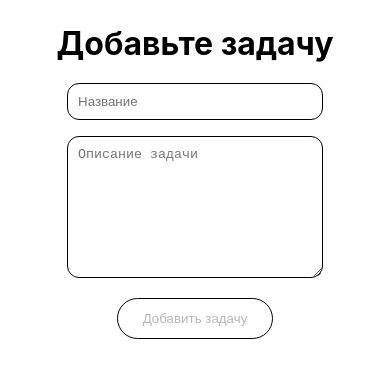
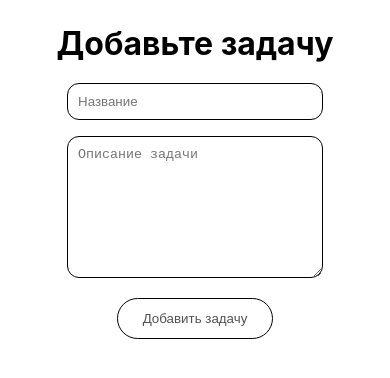
Before and after one commit to lighterboiii/adaptive-todo-list, a React (Create React App) app: page / in a window 390 px wide. Shown: the top 378 px of the page. Built offline with nearby package versions, Linux system fonts and the light colour scheme.

Commit message:
ref: стили

```diff
--- a/src/components/AddTask/AddTask.module.css
+++ b/src/components/AddTask/AddTask.module.css
@@ -41,10 +41,27 @@
   border: .5px black solid;
   padding: 12px 24px;
   min-width: 156px;
+  color: black;
+}
+
+.form__button:disabled {
+  color: rgb(82, 82, 82);
+  pointer-events: none;
+}
+
+.form__button:hover {
+  cursor: pointer;
+  transform: scale(1.1);
+  transition: transform .3s ease-in-out;
 }
 
 @media screen and (max-width: 768px) {
   .form__set {
     width: 100%;
   }
+
+  .form__button:hover {
+    cursor: pointer;
+    transform: none;
+  }
 }
--- a/src/components/AddTask/AddTask.tsx
+++ b/src/components/AddTask/AddTask.tsx
@@ -59,7 +59,7 @@ const AddTask: FC = () => {
         </textarea>
       </fieldset>
       <button
-        disabled={!inputValue && !description}
+        disabled={!inputValue}
         className={style.form__button}
       >
         Добавить задачу
--- a/src/components/Task/Task.module.css
+++ b/src/components/Task/Task.module.css
@@ -41,6 +41,12 @@
   margin: 0;
 }
 
+.task__checkbox:hover {
+  cursor: pointer;
+  transform: scale(1.1);
+  transition: transform .3s ease-in-out;
+}
+
 .task__label {
   position: absolute;
   right: 12px;
@@ -66,9 +72,25 @@
   color: black;
 }
 
+.task__deleteButton:hover {
+  cursor: pointer;
+  transform: scale(1.1);
+  transition: transform .3s ease-in-out;
+}
+
 @media screen and (max-width: 768px) {
   .task {
     min-width: 100%;
     height: 100%;
   }
+
+  .task__deleteButton:hover {
+    cursor: pointer;
+    transform: none;
+  }
+
+  .task__checkbox:hover {
+    cursor: pointer;
+    transform: none;
+  }
 }
--- a/src/components/TaskList/TaskList.module.css
+++ b/src/components/TaskList/TaskList.module.css
@@ -16,6 +16,13 @@
   max-width: 220px;
   min-width: 156px;
   font-weight: 200;
+  color: black;
+}
+
+.tasks__button:hover {
+  cursor: pointer;
+  transform: scale(1.1);
+  transition: transform .3s ease-in-out;
 }
 
 .list {
@@ -45,4 +52,10 @@
     padding: 8px 16px;
     align-items: center;
   }
+
+  .tasks__button:hover {
+    cursor: pointer;
+    transform: none;
+  }
+
 }
```
